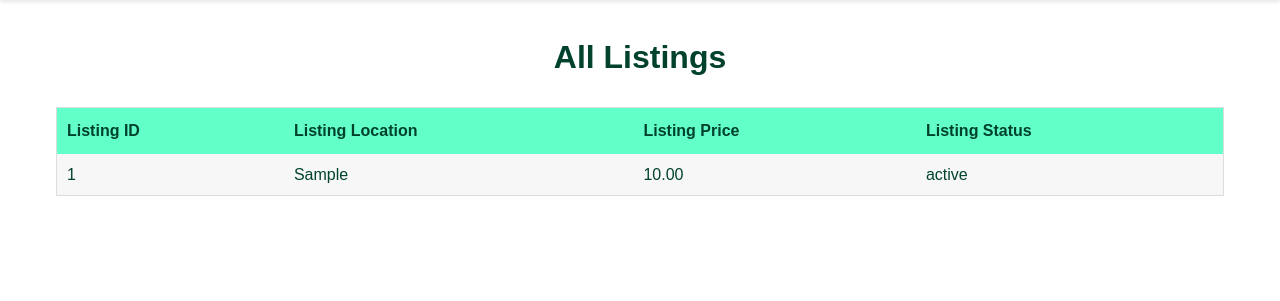
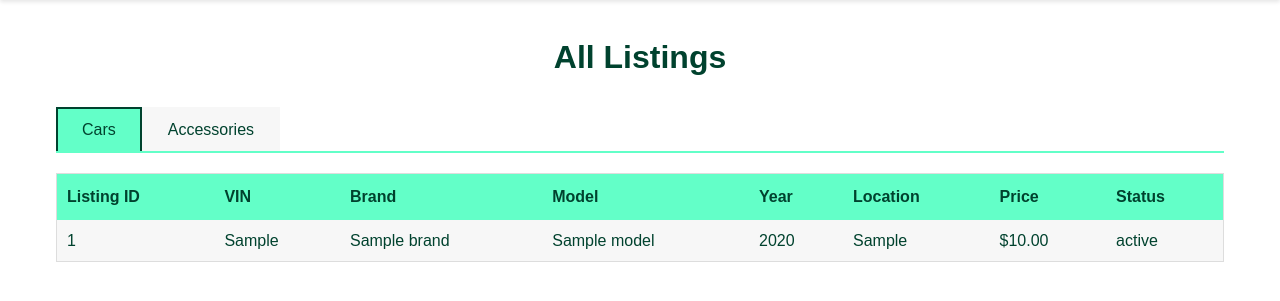
Before and after one commit to helloimfrei/drive-app, a Flask app: page /listing in a window 1280 px wide. Shown: the part 82-383 px from the top of the page. Run offline with Flask 3, Linux system fonts and the light colour scheme; tables that the repository leaves empty hold one stand-in row (values such as "Sample post").

Commit message:
split listing table into tabs

```diff
--- a/drive_app/static/style.css
+++ b/drive_app/static/style.css
@@ -128,6 +128,58 @@ td a:hover {
     color: var(--hover-color);
 }
 
+/* Tabs */
+.tabs {
+    display: flex;
+    gap: 0;
+    margin-bottom: 1rem;
+    border-bottom: 2px solid var(--primary-color);
+}
+
+.tab-button {
+    background-color: #f7f7f7;
+    border: none;
+    padding: 12px 24px;
+    font-size: 1rem;
+    cursor: pointer;
+    transition: all 0.3s ease;
+    color: var(--font-color);
+    font-weight: 500;
+    border-top: 2px solid transparent;
+    border-left: 2px solid transparent;
+    border-right: 2px solid transparent;
+}
+
+.tab-button:hover {
+    background-color: #e0e0e0;
+}
+
+.tab-button.active {
+    background-color: var(--primary-color);
+    border-top: 2px solid var(--font-color);
+    border-left: 2px solid var(--font-color);
+    border-right: 2px solid var(--font-color);
+
+}
+
+.tab-content {
+    display: none;
+}
+
+.tab-content.active {
+    display: block;
+}
+
+/* Clickable Table Rows */
+.clickable-row {
+    cursor: pointer;
+    transition: background-color 0.2s ease;
+}
+
+.clickable-row:hover {
+    background-color: var(--hover-color) !important;
+}
+
 /* Purchase History Boxes */
 .purchase-box {
     border: 1px solid #ccc;
--- a/drive_app/templates/base.html
+++ b/drive_app/templates/base.html
@@ -33,5 +33,35 @@
     {% block content %}{% endblock %}
 </div>
 
+<script>
+    document.addEventListener('DOMContentLoaded', function() {
+        // Clickable table rows
+        const rows = document.querySelectorAll('.clickable-row');
+        rows.forEach(row => {
+            row.addEventListener('click', function() {
+                window.location.href = this.dataset.href;
+            });
+        });
+
+        // Tab switching
+        const tabButtons = document.querySelectorAll('.tab-button');
+        tabButtons.forEach(button => {
+            button.addEventListener('click', function() {
+                const targetTab = this.dataset.tab;
+
+                // Remove active class from all buttons and contents
+                tabButtons.forEach(btn => btn.classList.remove('active'));
+                document.querySelectorAll('.tab-content').forEach(content => {
+                    content.classList.remove('active');
+                });
+
+                // Add active class to clicked button and corresponding content
+                this.classList.add('active');
+                document.getElementById(targetTab).classList.add('active');
+            });
+        });
+    });
+</script>
+
 </body>
 </html>
--- a/drive_app/templates/listing.html
+++ b/drive_app/templates/listing.html
@@ -3,25 +3,66 @@
 {% block content %}
 <h1>All Listings</h1>
 
+<div class="tabs">
+    <button class="tab-button active" data-tab="cars">Cars</button>
+    <button class="tab-button" data-tab="accessories">Accessories</button>
+</div>
+
+<div id="cars" class="tab-content active">
     <table>
         <tr>
             <th>Listing ID</th>
-        <th>Listing Location</th>
-        <th>Listing Price</th>
-        <th>Listing Status</th>
+            <th>VIN</th>
+            <th>Brand</th>
+            <th>Model</th>
+            <th>Year</th>
+            <th>Location</th>
+            <th>Price</th>
+            <th>Status</th>
         </tr>
 
-    {% for item in listings %}
-    <tr>
-        <td>
-            <a href="{{ url_for('listing_detail', listing_id=item.listing_id) }}">
-                {{ item.listing_id }}
-            </a>
-        </td>
-        <td>{{ item.listing_location }}</td>
-        <td>{{ item.listing_price }}</td>
-        <td>{{ item.listing_status }}</td>
+        {% for listing in listings %}
+            {% if listing.item and listing.item.car %}
+            <tr class="clickable-row" data-href="{{ url_for('listing_detail', listing_id=listing.listing_id) }}">
+                <td>{{ listing.listing_id }}</td>
+                <td>{{ listing.item.car.car_vin }}</td>
+                <td>{{ listing.item.car.model.brand.brand_name if listing.item.car.model else 'N/A' }}</td>
+                <td>{{ listing.item.car.model.model_name if listing.item.car.model else 'N/A' }}</td>
+                <td>{{ listing.item.car.model.model_year if listing.item.car.model else 'N/A' }}</td>
+                <td>{{ listing.listing_location }}</td>
+                <td>${{ listing.listing_price }}</td>
+                <td>{{ listing.listing_status }}</td>
             </tr>
+            {% endif %}
         {% endfor %}
     </table>
+</div>
+
+<div id="accessories" class="tab-content">
+    <table>
+        <tr>
+            <th>Listing ID</th>
+            <th>Description</th>
+            <th>Brand</th>
+            <th>Quality</th>
+            <th>Location</th>
+            <th>Price</th>
+            <th>Status</th>
+        </tr>
+
+        {% for listing in listings %}
+            {% if listing.item and listing.item.accessory %}
+            <tr class="clickable-row" data-href="{{ url_for('listing_detail', listing_id=listing.listing_id) }}">
+                <td>{{ listing.listing_id }}</td>
+                <td>{{ listing.item.accessory.access_descript }}</td>
+                <td>{{ listing.item.accessory.brand.brand_name if listing.item.accessory.brand else 'N/A' }}</td>
+                <td>{{ listing.item.item_quality }}</td>
+                <td>{{ listing.listing_location }}</td>
+                <td>${{ listing.listing_price }}</td>
+                <td>{{ listing.listing_status }}</td>
+            </tr>
+            {% endif %}
+        {% endfor %}
+    </table>
+</div>
 {% endblock %}
--- a/drive_app/templates/listing_detail.html
+++ b/drive_app/templates/listing_detail.html
@@ -1,8 +1,6 @@
 {% extends "base.html" %}
 
 {% block content %}
-<h1>Listing #{{ listing.listing_id }}</h1>
-
 <h2>Listing Details</h2>
 <p><strong>Location:</strong> {{ listing.listing_location }}</p>
 <p><strong>Price:</strong> ${{ listing.listing_price }}</p>
```
Lines whose indentation alone changed are shown as unchanged.
